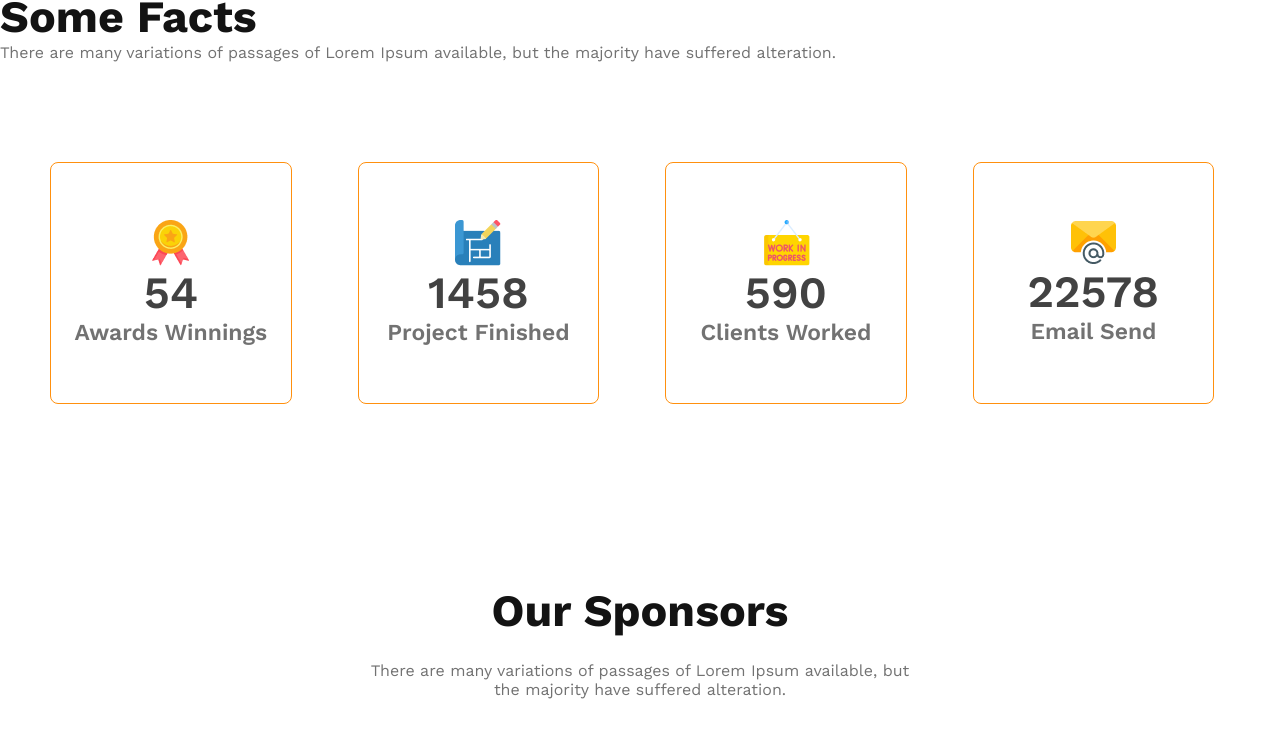
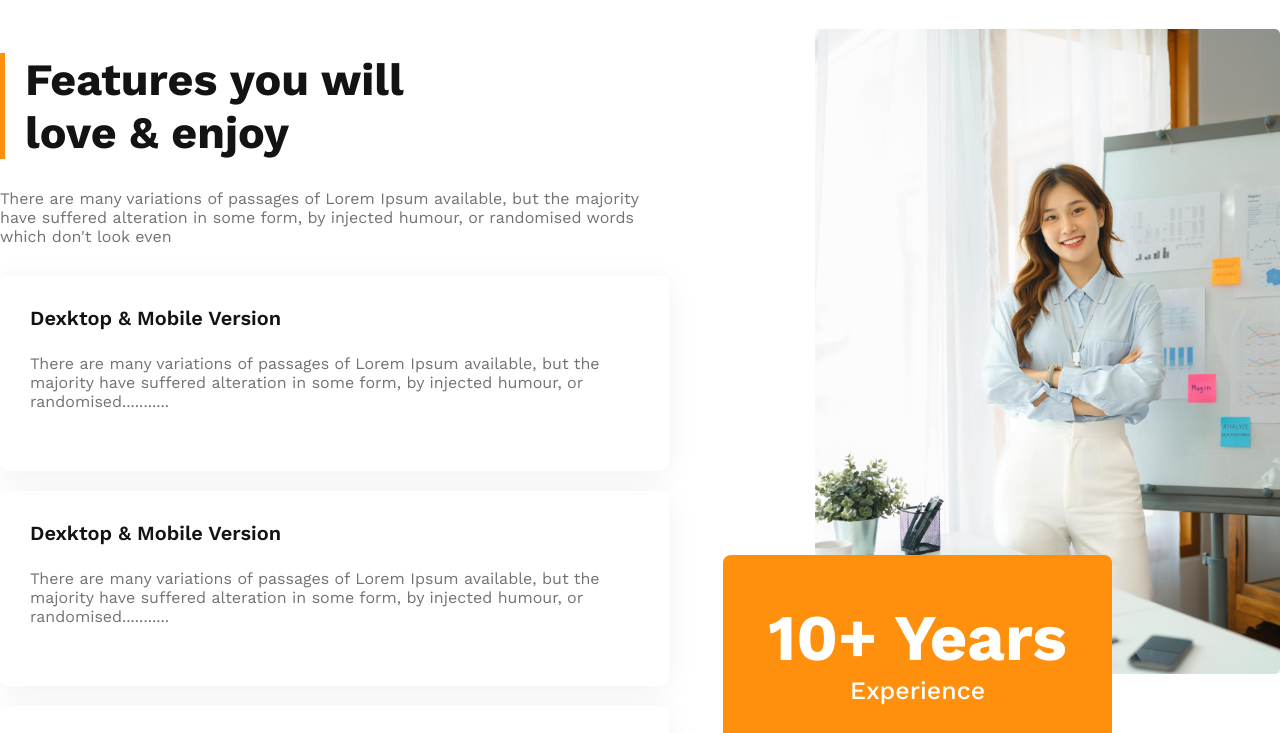
Before and after one commit to rudratechmos/g3-architects, a plain HTML site: page index.html in a window 1280 px wide. Shown: the part 2300-3033 px from the top of the page. Drawn offline with nearby package versions, Linux system fonts and the light colour scheme.

Commit message:
added features section and responsive

```diff
--- a/index.html
+++ b/index.html
@@ -1,6 +1,7 @@
 <!DOCTYPE html>
 <html lang="en">
 <head>
+    <meta charset="UTF-8">
     <meta charset="UTF-8">
     <meta name="viewport" content="width=device-width, initial-scale=1.0">
     <title>G3 Architects</title>
@@ -26,6 +27,7 @@
             <img class="banner-image" src="images/banner.png" alt="">
         </div>
     </header>
+
     <main>
         <section class="teams display-flex">
             <div class="team-img-container">
@@ -42,7 +44,34 @@
         </section>
 
         <section class="features-container">
-
+            <div class="features-part1">
+                <h3 class="section-title">Features you will<br> love & enjoy</h3>
+                <p class="dark-3">There are many variations of passages of Lorem Ipsum available, but the majority have suffered alteration in some form, by injected humour, or randomised words which don't look even</p>
+                <div class="feature-card">
+                    <h4 class="feature-title">Dexktop & Mobile Version</h4>
+                    <p class="dark-3">There are many variations of passages of Lorem Ipsum available, but the majority have suffered alteration in some form, by injected humour, or randomised........... </p>
+                </div>
+                <div class="feature-card">
+                    <h4 class="feature-title">Dexktop & Mobile Version</h4>
+                    <p class="dark-3">There are many variations of passages of Lorem Ipsum available, but the majority have suffered alteration in some form, by injected humour, or randomised........... </p>
+                </div>
+                <div class="feature-card">
+                    <h4 class="feature-title">Dexktop & Mobile Version</h4>
+                    <p class="dark-3">There are many variations of passages of Lorem Ipsum available, but the majority have suffered alteration in some form, by injected humour, or randomised........... </p>
+                </div>
+                <div class="feature-card">
+                    <h4 class="feature-title">Dexktop & Mobile Version</h4>
+                    <p class="dark-3">There are many variations of passages of Lorem Ipsum available, but the majority have suffered alteration in some form, by injected humour, or randomised........... </p>
+                </div>
+            </div>
+            <div class="features-part2">
+                <img src="images/architect.png" alt="">
+                <button class="badge">
+                    <span class="years">10+ Years</span>
+                    <br>
+                    <span class="experience">Experience</span>
+                </button>
+            </div>
         </section>
 
         <section class="facts">
--- a/styles/style.css
+++ b/styles/style.css
@@ -132,6 +132,60 @@ main{
     margin: 24px 0px 32px 0px  ;
 }
 
+/* features styles */
+.features-container{
+    margin-top: 169px;
+    display: flex;
+    gap: 146px;
+}
+
+.features-part1 h3{
+    margin: 24px 0px 30px;
+    border-left: 5px solid rgb(255, 144, 14);
+    padding-left: 20px;
+}
+
+.features-part1 p{
+    margin: 24px 0px 30px;
+}
+
+.feature-card{
+    padding: 30px;
+    border-radius: 8px;
+    box-shadow: 0px 4px 30px 0px rgba(0, 0, 0, 0.06);
+    margin-bottom: 20px;
+}
+
+.feature-title{
+    color: rgb(19, 19, 19);
+    font-size: 1.25rem;
+    font-weight: 600;
+}
+
+.badge{
+    border-radius: 8px;
+    padding: 45px;
+    background-color: rgb(255, 144, 14);
+    color: white;
+    border: none;
+    margin-left: -92px;
+    margin-top: -123px;
+}
+
+.years{
+    font-weight: 700;
+    font-size: 4.06rem;
+}
+
+.experience{
+    font-weight: 500;
+    font-size: 1.56rem;
+}
+
+.features-part2 img{
+    width: 100%;
+}
+
 /* facts styles */
 .facts{
     max-width: 1440px;
@@ -195,7 +249,7 @@ main{
 
 /* mobile responsive styles */
 @media screen and (max-width:576px){
-    .navbar, .nav-links, .teams{
+    .navbar, .nav-links, .teams, .features-container{
         flex-direction: column;
     }
     .team-img-container{
@@ -212,11 +266,14 @@ main{
         gap: 40px;
         justify-items: center;
     }
+    .badge{
+        margin: 20px;
+    }
 }
 
 /* tablet responsive styles */
 @media screen and (min-width:576px) and (max-width:992px){
-    .teams{
+    .teams, .features-container{
         flex-direction: column;
     }
     .team-img-container{
@@ -232,4 +289,7 @@ main{
         gap: 40px;
         justify-items: center;
     }
+    .badge{
+        margin: 20px;
+    }
 }
```
